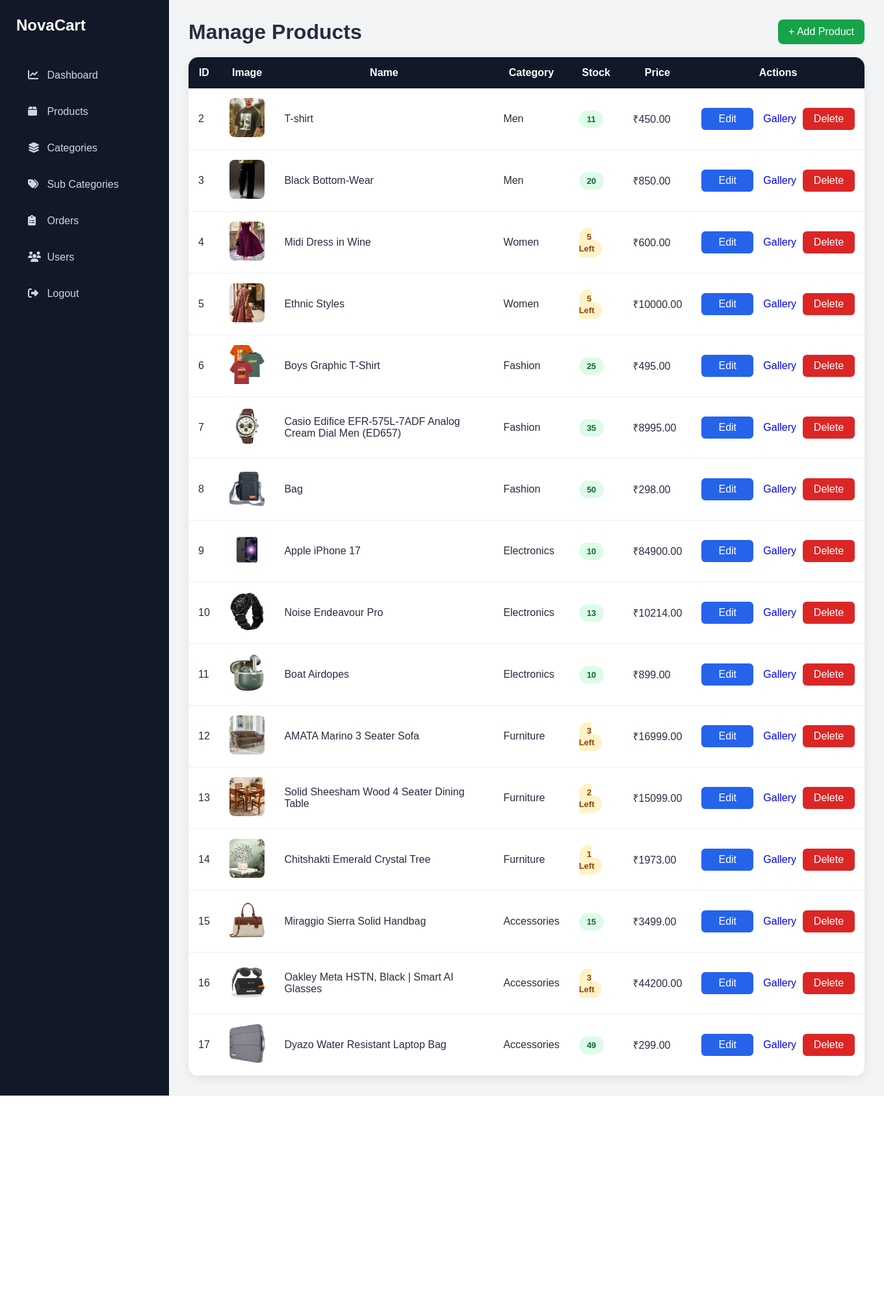
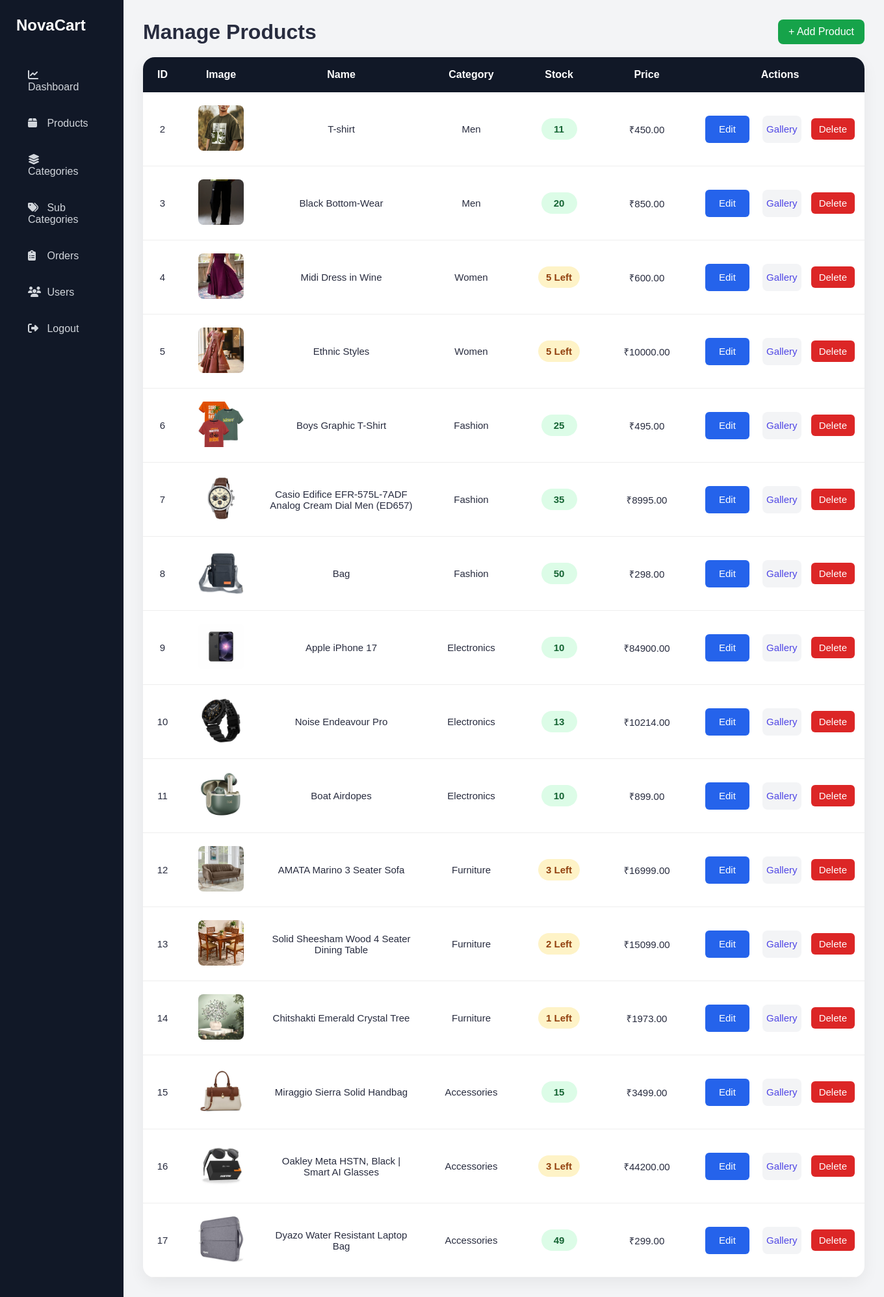
Before and after one commit to smitprajapati407/NovaCart, a Django app: page /dashboard/products/ in a window 1360 px wide. Shown: the whole page at 65% size. Before the commit the page ends 1686 px from the top, so only its background shows below. Run offline with Django 5.2, Linux system fonts and the light colour scheme; a user stored in the database is signed in; data comes from the database, SQL or seed files in the repository; both versions use the stored data as it was after the commit.

Commit message:
updating frontend

```diff
--- a/dashboard/forms.py
+++ b/dashboard/forms.py
@@ -38,7 +38,9 @@ class SubCategoryForm(forms.ModelForm):
 
         fields = [
             'category',
-            'name'
+            'name',
+            'image'
+
         ]
 
 
--- a/dashboard/views.py
+++ b/dashboard/views.py
@@ -293,6 +293,10 @@ def add_subcategory(request):
         return redirect('profile')
 
     if request.method == 'POST':
+        form = SubCategoryForm(
+            request.POST,
+            request.FILES
+        )
 
         form = SubCategoryForm(
             request.POST
@@ -328,11 +332,12 @@ def edit_subcategory(request, subcategory_id):
     )
 
     if request.method == 'POST':
-
         form = SubCategoryForm(
             request.POST,
+            request.FILES,
             instance=subcategory
         )
+
 
         if form.is_valid():
 
--- a/static/css/style.css
+++ b/static/css/style.css
@@ -1708,6 +1708,183 @@ text-align:center;
 }
 
 
+/* =========================
+   ADMIN TABLE DESIGN
+========================= */
+
+.admin-table{
+    background:white;
+    border-radius:18px;
+    overflow:hidden;
+    box-shadow:0 8px 25px rgba(0,0,0,0.06);
+}
+
+
+.admin-table table{
+    width:100%;
+    border-collapse:collapse;
+    table-layout:fixed;
+}
+
+
+/* HEADER */
+
+.admin-table th{
+    background:#111827;
+    color:white;
+    padding:18px 15px;
+    font-size:16px;
+    font-weight:600;
+    text-align:center;
+}
+
+
+/* ROW */
+
+.admin-table td{
+    padding:20px 15px;
+    text-align:center;
+    vertical-align:middle;
+    font-size:15px;
+    border-bottom:1px solid #eee;
+}
+
+
+/* FIX COLUMN WIDTHS */
+
+.admin-table th:nth-child(1),
+.admin-table td:nth-child(1){
+    width:60px;
+}
+
+
+.admin-table th:nth-child(2),
+.admin-table td:nth-child(2){
+    width:120px;
+}
+
+
+.admin-table th:nth-child(3),
+.admin-table td:nth-child(3){
+    width:250px;
+}
+
+
+.admin-table th:nth-child(4),
+.admin-table td:nth-child(4){
+    width:150px;
+}
+
+
+.admin-table th:nth-child(5),
+.admin-table td:nth-child(5){
+    width:120px;
+}
+
+
+.admin-table th:nth-child(6),
+.admin-table td:nth-child(6){
+    width:150px;
+}
+
+
+.admin-table th:nth-child(7),
+.admin-table td:nth-child(7){
+    width:260px;
+}
+
+
+/* PRODUCT IMAGE */
+
+.admin-table img{
+    width:70px;
+    height:70px;
+    object-fit:cover;
+    border-radius:10px;
+}
+
+
+/* ACTION BUTTONS */
+
+.action-buttons{
+    display:flex;
+    justify-content:center;
+    align-items:center;
+    gap:15px;
+}
+
+
+.edit-btn,
+.view-btn
+.delete-btn,
+.gallery-btn{
+    width:90px;
+    height:42px;
+
+    display:flex;
+    justify-content:center;
+    align-items:center;
+
+    border-radius:8px;
+
+    text-decoration:none;
+    font-size:15px;
+    font-weight:500;
+}
+
+
+.edit-btn{
+    background:#2563eb;
+    color:white;
+}
+
+.view-btn{
+    background:white;
+    color: black;
+}
+
+
+
+.gallery-btn{
+    background:#f3f4f6;
+    color:#4f46e5;
+}
+
+
+.delete-btn{
+    background:#dc2626;
+    color:white;
+}
+
+
+/* STOCK BADGES */
+
+.stock-badge{
+    display:inline-block;
+    min-width:55px;
+    padding:8px 12px;
+    border-radius:20px;
+    font-weight:600;
+}
+
+
+.in-stock{
+    background:#dcfce7;
+    color:#166534;
+}
+
+
+.low-stock{
+    background:#fef3c7;
+    color:#92400e;
+}
+
+
+.out-stock{
+    background:#fee2e2;
+    color:#991b1b;
+}
+
 .admin-wrapper{
     display:flex;
     min-height:100vh;
@@ -1758,28 +1935,11 @@ text-align:center;
     margin-bottom:20px;
 }
 
-.admin-table{
-    background:#fff;
-    border-radius:15px;
-    overflow:hidden;
-    box-shadow:0 4px 15px rgba(0,0,0,0.08);
-}
-
-.admin-table table{
-    width:100%;
-    border-collapse:collapse;
-}
-
-.admin-table th{
-    background:#111827;
-    color:white;
-    padding:15px;
-}
-
-.admin-table td{
-    padding:15px;
-    border-bottom:1px solid #eee;
-}
+
+
+
+
+
 
 .add-btn{
     background:#16a34a;
@@ -1900,41 +2060,17 @@ text-align:center;
 }
 
 
-.action-buttons{
-    display:flex;
-    gap:10px;
-    align-items:center;
-    flex-wrap:nowrap;
-}
-
-.edit-btn,
-.delete-btn{
-    display:inline-block;
-    min-width:80px;
-    text-align:center;
-}
-
-.stock-badge{
-    padding:6px 12px;
-    border-radius:20px;
-    font-size:13px;
-    font-weight:600;
-}
-
-.in-stock{
-    background:#dcfce7;
-    color:#166534;
-}
-
-.low-stock{
-    background:#fef3c7;
-    color:#92400e;
-}
-
-.out-stock{
-    background:#fee2e2;
-    color:#991b1b;
-}
+
+.gallery-btn{
+    background:#f3f4f6;
+    color:#4f46e5;
+}
+
+
+
+
+
+
 
 .tracking-container{
     display:flex;
--- a/store/models.py
+++ b/store/models.py
@@ -18,6 +18,11 @@ class SubCategory(models.Model):
     )
 
     name = models.CharField(max_length=255)
+    image = models.ImageField(
+        upload_to='subcategories/',
+        blank=True,
+        null=True
+    )
 
     def __str__(self):
         return self.name
--- a/templates/admin_categories.html
+++ b/templates/admin_categories.html
@@ -71,6 +71,7 @@
             </td>
 
             <td>
+                <div class="action-buttons">
 
                 <a href="{% url 'edit_category' category.id %}"
                    class="edit-btn">
@@ -79,6 +80,7 @@
 
                 </a>
 
+
                 <a href="{% url 'delete_category' category.id %}"
                    class="delete-btn"
                    onclick="return confirm('Delete this category?')">
@@ -86,6 +88,8 @@
                     Delete
 
                 </a>
+
+                 </div>
 
             </td>
 
--- a/templates/admin_users.html
+++ b/templates/admin_users.html
@@ -76,6 +76,7 @@
             </td>
 
             <td>
+                <div class='action-buttons'>
 
                 <a href="{% url 'toggle_staff' user.id %}"
                    class="edit-btn">
@@ -95,6 +96,7 @@
                 </a>
 
                 {% endif %}
+                  </div>
 
             </td>
 
```
Also changed, not shown: templates/add_subcategory.html (+15 -6 lines), templates/admin_orders.html (+5 -4 lines), templates/admin_subcategories.html (+26 -0 lines), templates/edit_subcategory.html (+15 -5 lines), db.sqlite3, store/migrations/0006_subcategory_image.py (added).
